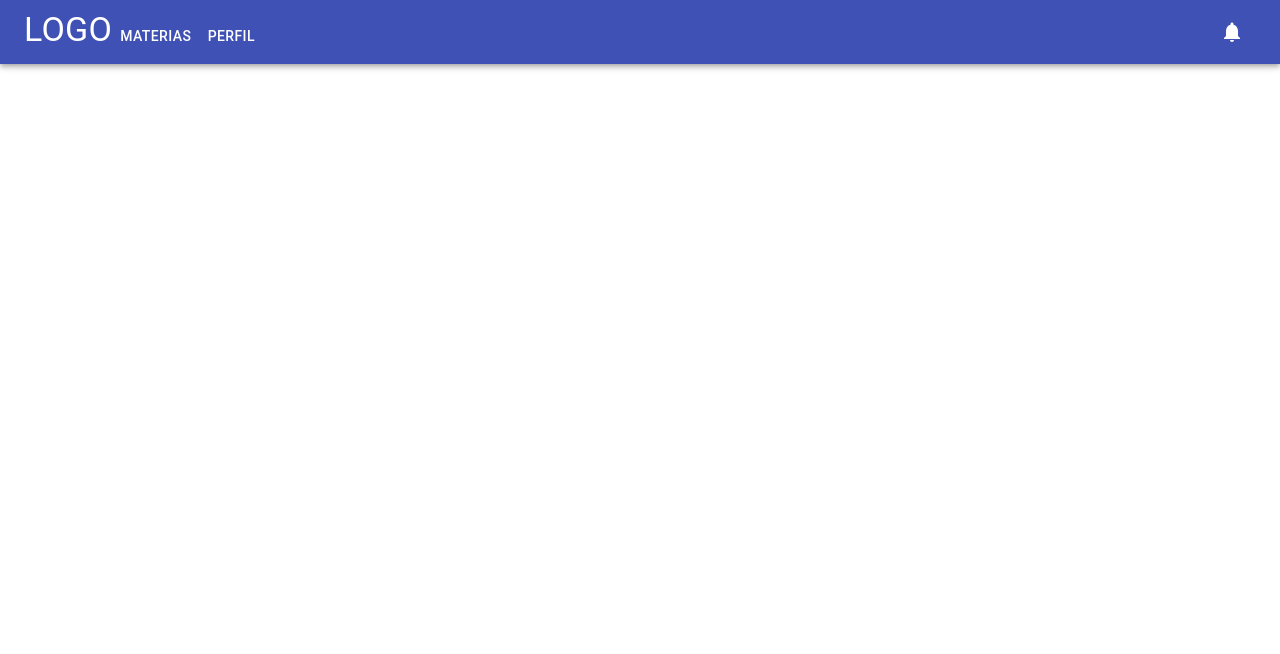
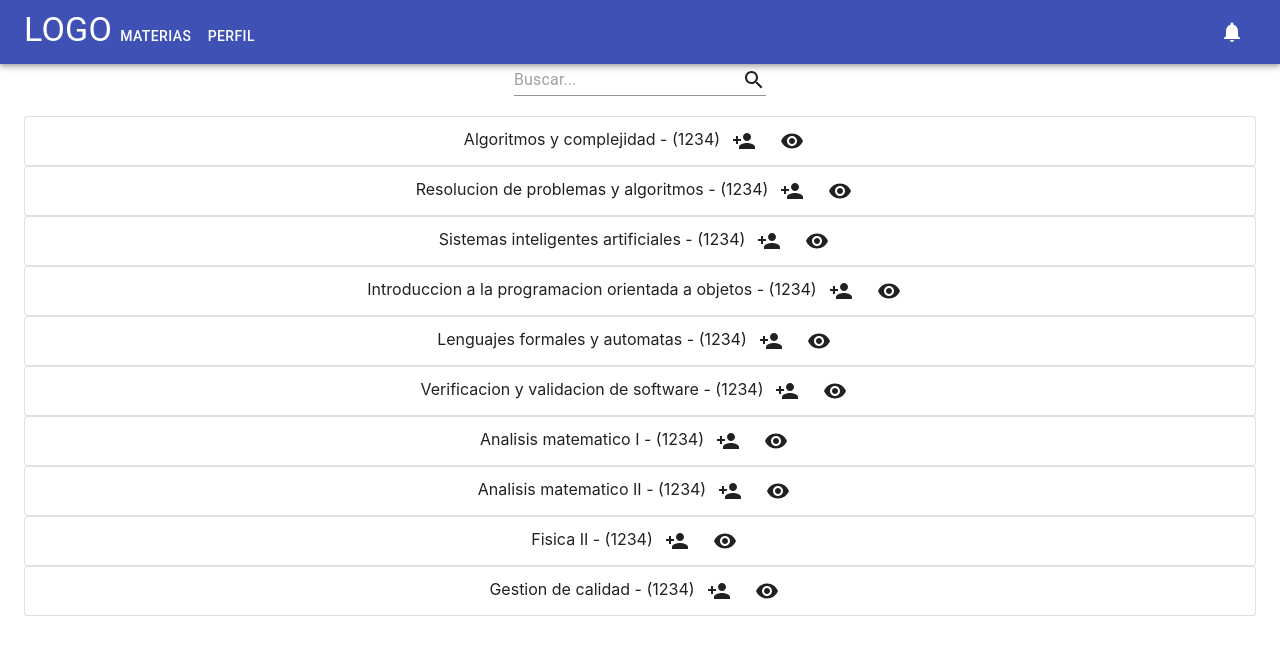
Before and after one commit to coti-giorgetti/final-iaw, a React (Create React App) app: page /home in a window 1280 px wide. Shown: the top 654 px of the page. Built offline with nearby package versions, Linux system fonts and the light colour scheme.

Commit message:
Componentes para seccion de materias

```diff
--- a/src/App.js
+++ b/src/App.js
@@ -3,6 +3,7 @@ import "./App.css";
 import Login from "./pages/login";
 import SignUp from "./pages/sign-up";
 import HomeLayout from "./components/layouts/home-layout";
+import Home from "./pages/home/Home";
 
 function App() {
   return (
@@ -16,7 +17,9 @@ function App() {
             <SignUp />
           </Route>
           <HomeLayout>
-            <Route path="/home"></Route>
+            <Route path="/home">
+              <Home />
+            </Route>
           </HomeLayout>
         </Switch>
       </Router>
--- /dev/null
+++ b/src/pages/home/Home.js
@@ -0,0 +1,44 @@
+import React, {useState} from 'react';
+import Subjects from './Subjects';
+import SearchBox from './SearchBox';
+
+const subjects = [
+    {id: 1, subject:"Algoritmos y complejidad", cod:1234},
+    {id: 2, subject:"Resolucion de problemas y algoritmos", cod:1234},
+    {id: 3, subject:"Sistemas inteligentes artificiales", cod:1234},
+    {id: 4, subject:"Introduccion a la programacion orientada a objetos", cod:1234},
+    {id: 5, subject:"Lenguajes formales y automatas", cod:1234},
+    {id: 6, subject:"Verificacion y validacion de software", cod:1234},
+    {id: 7, subject:"Analisis matematico I", cod:1234},
+    {id: 8, subject:"Analisis matematico II", cod:1234},
+    {id: 9, subject:"Fisica II", cod:1234},
+    {id: 10, subject:"Gestion de calidad", cod:1234}
+];
+
+const filterSubjects = (subjects, query) => {
+    if(!query){
+        return subjects;
+    }
+    return subjects.filter((subject) => {
+        const subjectName = subject.subject.toLowerCase();
+        return subjectName.includes(query);
+    });
+}
+
+const Home = () => {
+    const {search}= window.location;
+    const query = new URLSearchParams(search).get('s')
+    const [searchQuery, setSearchQuery] = useState(query || '');
+    const filteredSubjects = filterSubjects(subjects, searchQuery);
+
+    return (<div>
+        <SearchBox
+            searchQuery={searchQuery}
+            setSearchQuery={setSearchQuery}
+        />
+        <br />
+        <Subjects filteredSubjects={filteredSubjects} />
+    </div>)
+}
+
+export default Home;
--- /dev/null
+++ b/src/pages/home/SearchBox.js
@@ -0,0 +1,34 @@
+import React, {Component} from 'react';
+import {TextField, InputAdornment} from '@material-ui/core';
+import {Search} from '@material-ui/icons';
+import {useHistory} from 'react-router-dom';
+
+const SearchBox = ({searchQuery, setSearchQuery}) => {
+    const history = useHistory();
+    const onSubmit = (e) => {
+        history.push(`?s=${searchQuery}`);
+        e.preventDefault();
+    };
+
+    return (
+        <form action="/" method="get" onSubmit={onSubmit}>
+                <TextField
+                    value={searchQuery}
+                    onInput={(e) => setSearchQuery(e.target.value)}
+                    name="s"
+                    id="search"
+                    placeholder="Buscar..."
+                    InputProps={{
+                        endAdornment: (
+                            <InputAdornment position="end">
+                                <Search/>
+                            </InputAdornment>
+                        ),
+                    }}
+                />
+            </form>
+
+    )
+}
+
+export default SearchBox;
--- /dev/null
+++ b/src/pages/home/Subject.js
@@ -0,0 +1,41 @@
+import React,{Component} from 'react';
+import {Paper, IconButton, Tooltip} from '@material-ui/core';
+import {Visibility, PersonAdd, PersonAddDisabled} from '@material-ui/icons';
+
+class Subject extends Component{
+    constructor(props) {
+        super(props);
+        this.state = {isToggleOn: true};
+
+        this.handleClick = this.handleClick.bind(this);
+    }
+
+    handleClick(){
+        this.setState(prevState => ({
+            isToggleOn: !prevState.isToggleOn
+        }));
+    }
+
+    render(){
+        return (
+            <Paper elevation={0} variant="outlined">
+                {this.props.subject.subject} - ({this.props.subject.cod})
+                    <IconButton onClick={this.handleClick} color="inherit">
+                        {this.state.isToggleOn ?
+                            <Tooltip title="Postularme" placement="top-start">
+                                <PersonAdd />
+                            </Tooltip> :
+                            <Tooltip title="Quitar postulacion" placement="top-start">
+                                <PersonAddDisabled />
+                            </Tooltip>}
+                    </IconButton>
+                <Tooltip title="Ver anotados" placement="top-start">
+                    <IconButton color="inherit">
+                        <Visibility />
+                    </IconButton>
+                </Tooltip>
+            </Paper>
+        )}
+}
+
+export default Subject;
--- /dev/null
+++ b/src/pages/home/Subjects.js
@@ -0,0 +1,10 @@
+import React, {Component} from 'react';
+import Subject from './Subject';
+
+class Subjects extends Component{
+  render() {
+    return  this.props.filteredSubjects.map(subject => <Subject subject={subject} key={subject.id}/> )
+  }
+}
+
+export default Subjects;
```
